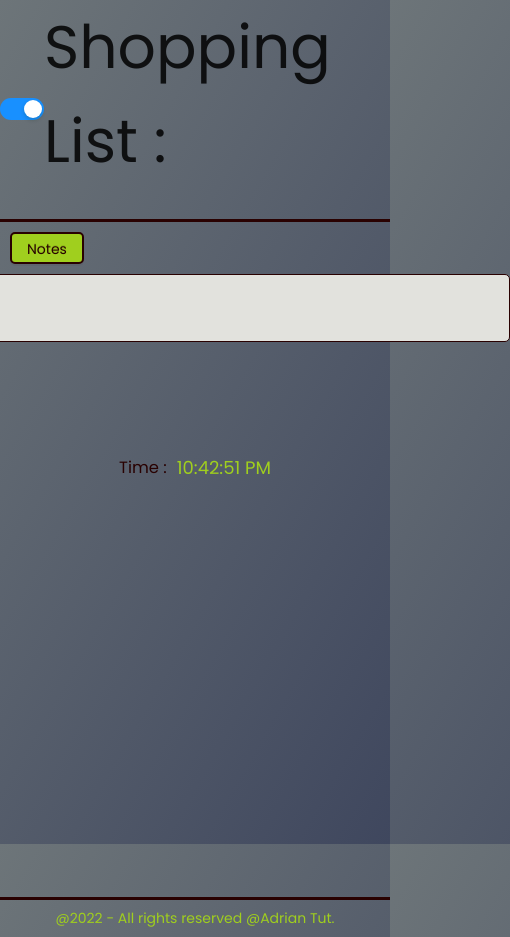
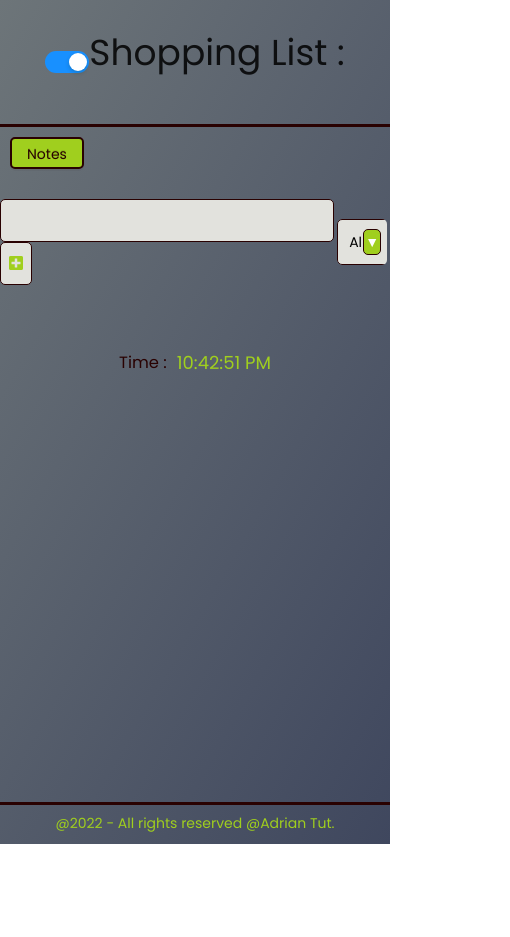
Before and after one commit to Adriantutuianu/shopping-list-app, a React (Create React App) app: page / in a window 390 px wide. Shown: the whole page, 510 px wide, since content can reach past the window. After the commit the page ends 844 px from the top, so only its background shows below. Built offline with nearby package versions, Linux system fonts and the light colour scheme.

Commit message:
Responsive - media queries breakpoint 769px

```diff
--- a/src/App.js
+++ b/src/App.js
@@ -1,5 +1,6 @@
 import { useState, useEffect } from "react";
 import "./App.css";
+import "./responsive.css";
 import Form from "./components/Form";
 import ShoppingList from "./components/ShoppingList";
 import Clock from "./components/Clock";
--- /dev/null
+++ b/src/responsive.css
@@ -0,0 +1,23 @@
+@media only screen and (max-width: 769px) {
+  header h1 {
+    font-size: 1.2em;
+  }
+  form input,
+  form button {
+    font-size: 1rem;
+  }
+
+  .filter-shop {
+    padding: 0.7rem;
+  }
+
+  .select::after {
+    top: 7px;
+    padding: 1px;
+  }
+
+  .complete-btn,
+  .trash-btn {
+    padding: 0.2rem;
+  }
+}
```
